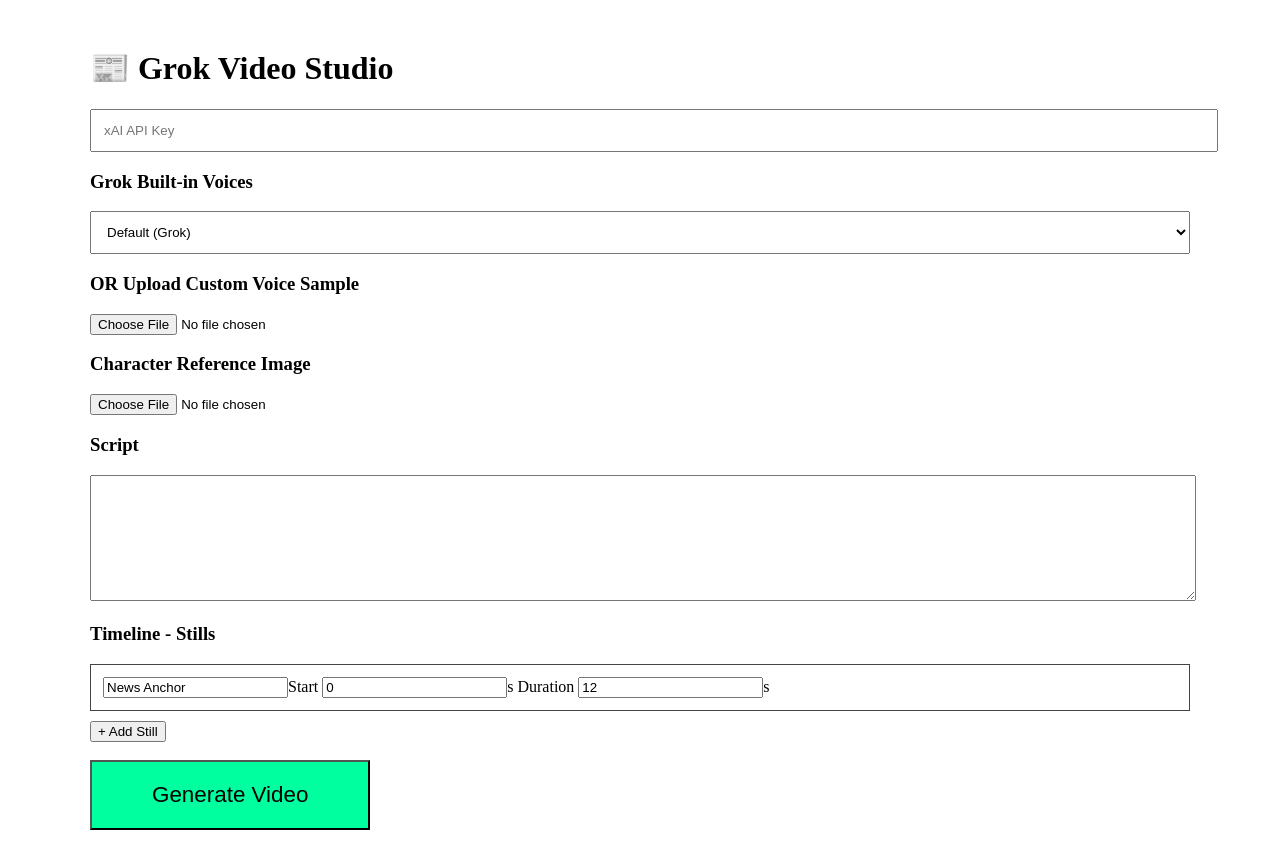
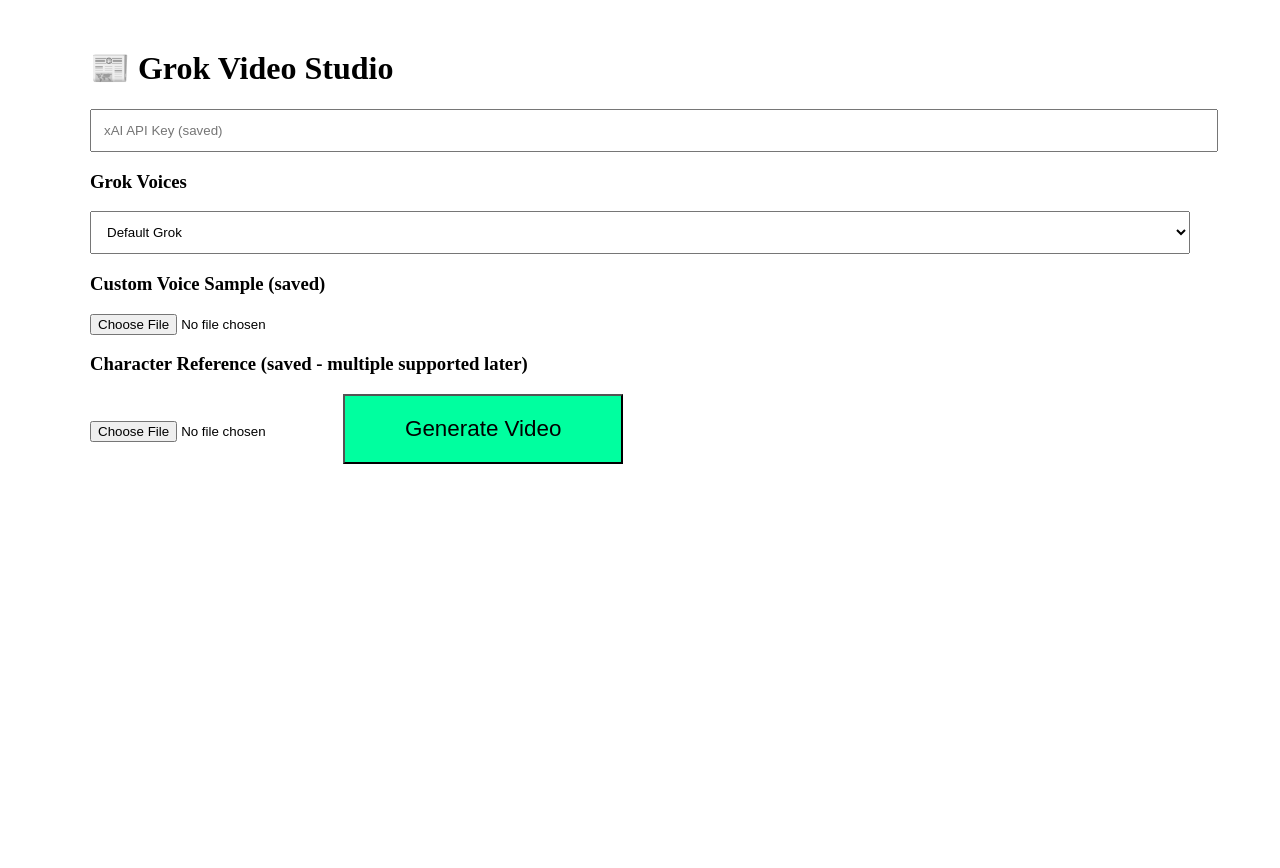
Before and after one commit to conceptcollisionapp/Grok-video-studio, a React (Create React App) app: page / in a window 1280 px wide. Shown: the top 868 px of the page. After the commit the page ends 800 px from the top, so only its background shows below. Built offline with nearby package versions, Linux system fonts and the light colour scheme.

Commit message:
Update App.js

```diff
--- a/src/App.js
+++ b/src/App.js
@@ -2,77 +2,90 @@
 
 function App() {
   const [apiKey, setApiKey] = useState(() => localStorage.getItem('xaiKey') || '');
+  const [characterPreview, setCharacterPreview] = useState(() => localStorage.getItem('characterPreview') || null);
+  const [voicePreview, setVoicePreview] = useState(() => localStorage.getItem('voicePreview') || null);
   const [backendUrl] = useState('https://your-railway-app.up.railway.app');
   const [script, setScript] = useState('');
-  const [voiceFile, setVoiceFile] = useState(null);
-  const [selectedVoice, setSelectedVoice] = useState('default'); // Grok voices
-  const [characterImage, setCharacterImage] = useState(null);
+  const [selectedVoice, setSelectedVoice] = useState('default');
   const [scenes, setScenes] = useState([{ id: 1, description: "News Anchor", start: 0, duration: 12 }]);
   const [generatedVideoUrl, setGeneratedVideoUrl] = useState('');
   const [status, setStatus] = useState('');
 
-  useEffect(() => localStorage.setItem('xaiKey', apiKey), [apiKey]);
+  const grokVoices = [
+    { id: 'default', name: 'Default Grok' },
+    { id: 'male-news', name: 'Professional Male Anchor' },
+    { id: 'female-clear', name: 'Clear Female Narrator' },
+    { id: 'energetic', name: 'Energetic' }
+  ];
 
-  const grokVoices = [
-    { id: 'default', name: 'Default (Grok)' },
-    { id: 'male1', name: 'Professional Male News' },
-    { id: 'female1', name: 'Clear Female Narrator' },
-    { id: 'energetic', name: 'Energetic Anchor' }
-  ];
+  useEffect(() => {
+    localStorage.setItem('xaiKey', apiKey);
+  }, [apiKey]);
+
+  const handleCharacter = (e) => {
+    const file = e.target.files[0];
+    if (file) {
+      const url = URL.createObjectURL(file);
+      setCharacterPreview(url);
+      localStorage.setItem('characterPreview', url);
+    }
+  };
+
+  const handleVoice = (e) => {
+    const file = e.target.files[0];
+    if (file) {
+      const url = URL.createObjectURL(file);
+      setVoicePreview(url);
+      localStorage.setItem('voicePreview', url);
+    }
+  };
+
+  const clearCharacter = () => {
+    setCharacterPreview(null);
+    localStorage.removeItem('characterPreview');
+  };
+
+  const clearVoice = () => {
+    setVoicePreview(null);
+    localStorage.removeItem('voicePreview');
+  };
 
   const generateVideo = async () => {
     setStatus('Generating...');
-    const formData = new FormData();
-    formData.append('prompt', script);
-    formData.append('api_key', apiKey);
-    formData.append('voice_id', selectedVoice);
-    if (voiceFile) formData.append('voice_file', voiceFile);
-    if (characterImage) formData.append('character_image', characterImage);
-
-    try {
-      const res = await fetch(`${backendUrl}/generate`, { method: 'POST', body: formData });
-      const data = await res.json();
-      setGeneratedVideoUrl(data.video_url || '');
-      setStatus(`Done! ${data.job_id ? 'Job: ' + data.job_id : ''}`);
-    } catch (e) {
-      setStatus('Error: ' + e.message);
-    }
+    // ... (same as before, add formData for files)
+    // For demo:
+    setTimeout(() => {
+      setGeneratedVideoUrl('https://example.com/demo-video.mp4'); // Replace with real
+      setStatus('Video ready (demo)');
+    }, 1500);
   };
 
   return (
     <div style={{ padding: '20px', maxWidth: '1100px', margin: 'auto' }}>
       <h1>📰 Grok Video Studio</h1>
 
-      <input type="password" placeholder="xAI API Key" value={apiKey} onChange={e => setApiKey(e.target.value)} style={{width:'100%', padding:'12px'}} />
+      <input type="password" placeholder="xAI API Key (saved)" value={apiKey} onChange={e => setApiKey(e.target.value)} style={{width:'100%', padding:'12px'}} />
 
-      {/* Grok Voices */}
-      <h3>Grok Built-in Voices</h3>
+      <h3>Grok Voices</h3>
       <select value={selectedVoice} onChange={e => setSelectedVoice(e.target.value)} style={{width:'100%', padding:'12px'}}>
         {grokVoices.map(v => <option key={v.id} value={v.id}>{v.name}</option>)}
       </select>
 
-      <h3>OR Upload Custom Voice Sample</h3>
-      <input type="file" accept="audio/*" onChange={e => setVoiceFile(e.target.files[0])} />
+      <h3>Custom Voice Sample (saved)</h3>
+      <input type="file" accept="audio/*" onChange={handleVoice} />
+      {voicePreview && <p>Voice saved ✓ <button onClick={clearVoice}>Clear</button></p>}
 
-      {/* Character */}
-      <h3>Character Reference Image</h3>
-      <input type="file" accept="image/*" onChange={e => setCharacterImage(e.target.files[0])} />
+      <h3>Character Reference (saved - multiple supported later)</h3>
+      <input type="file" accept="image/*" onChange={handleCharacter} />
+      {characterPreview && (
+        <div>
+          <img src={characterPreview} alt="Character" style={{ maxWidth: '200px', margin: '10px 0' }} />
+          <button onClick={clearCharacter}>Change / Delete</button>
+        </div>
+      )}
 
-      <h3>Script</h3>
-      <textarea value={script} onChange={e => setScript(e.target.value)} rows="8" style={{width:'100%'}} />
+      {/* Script + Timeline same as before */}
 
-      {/* Timeline */}
-      <h3>Timeline - Stills</h3>
-      {scenes.map((s, i) => (
-        <div key={s.id} style={{border:'1px solid #444', padding:'12px', margin:'10px 0'}}>
-          <input value={s.description} onChange={e => { const ns=[...scenes]; ns[i].description = e.target.value; setScenes(ns); }} />
-          Start <input type="number" value={s.start} onChange={e => { const ns=[...scenes]; ns[i].start = +e.target.value; setScenes(ns); }} />s
-          Duration <input type="number" value={s.duration} onChange={e => { const ns=[...scenes]; ns[i].duration = +e.target.value; setScenes(ns); }} />s
-        </div>
-      ))}
-      <button onClick={() => setScenes([...scenes, { id: Date.now(), description: "", start: scenes.length * 10, duration: 8 }])}>+ Add Still</button>
-
-      <br/><br/>
       <button onClick={generateVideo} style={{padding:'20px 60px', fontSize:'1.4em', background:'#00ff9f'}}>Generate Video</button>
 
       {generatedVideoUrl && <video controls src={generatedVideoUrl} style={{width:'100%', marginTop:'20px'}} />}
```
